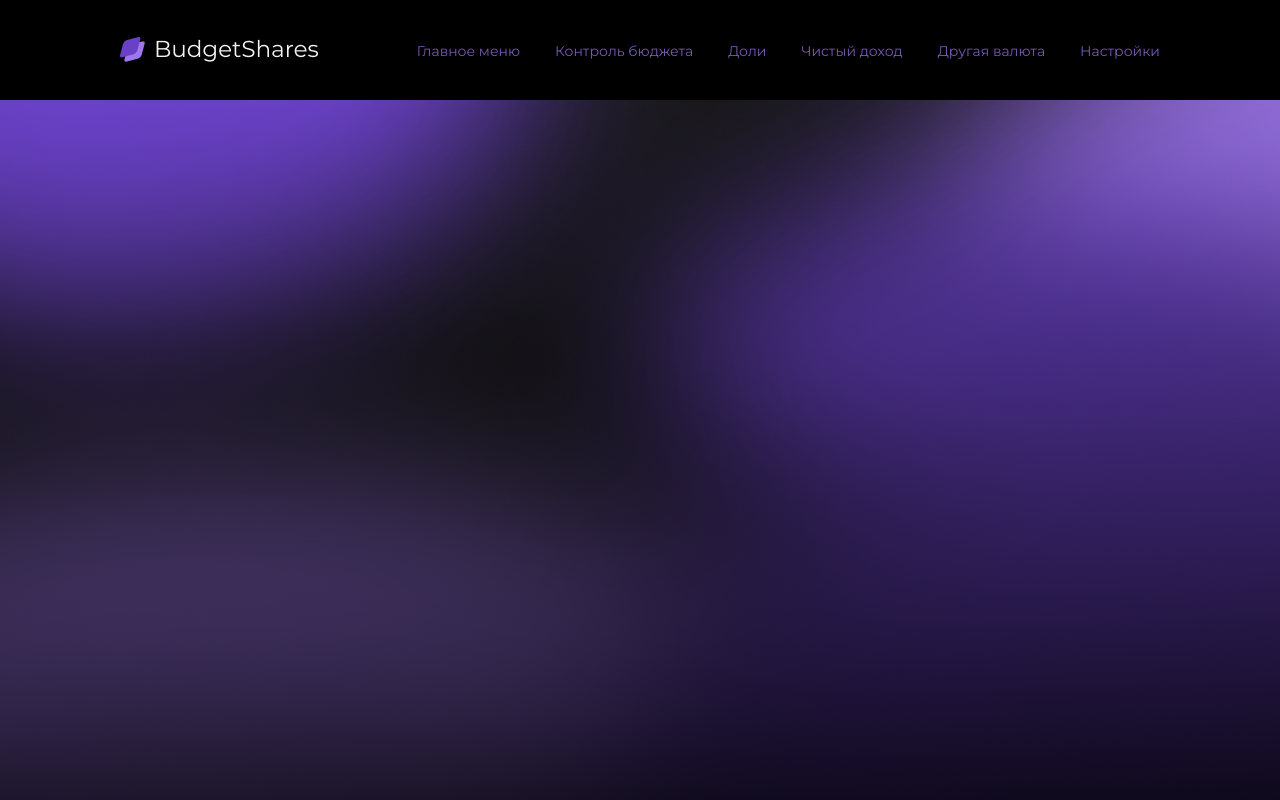
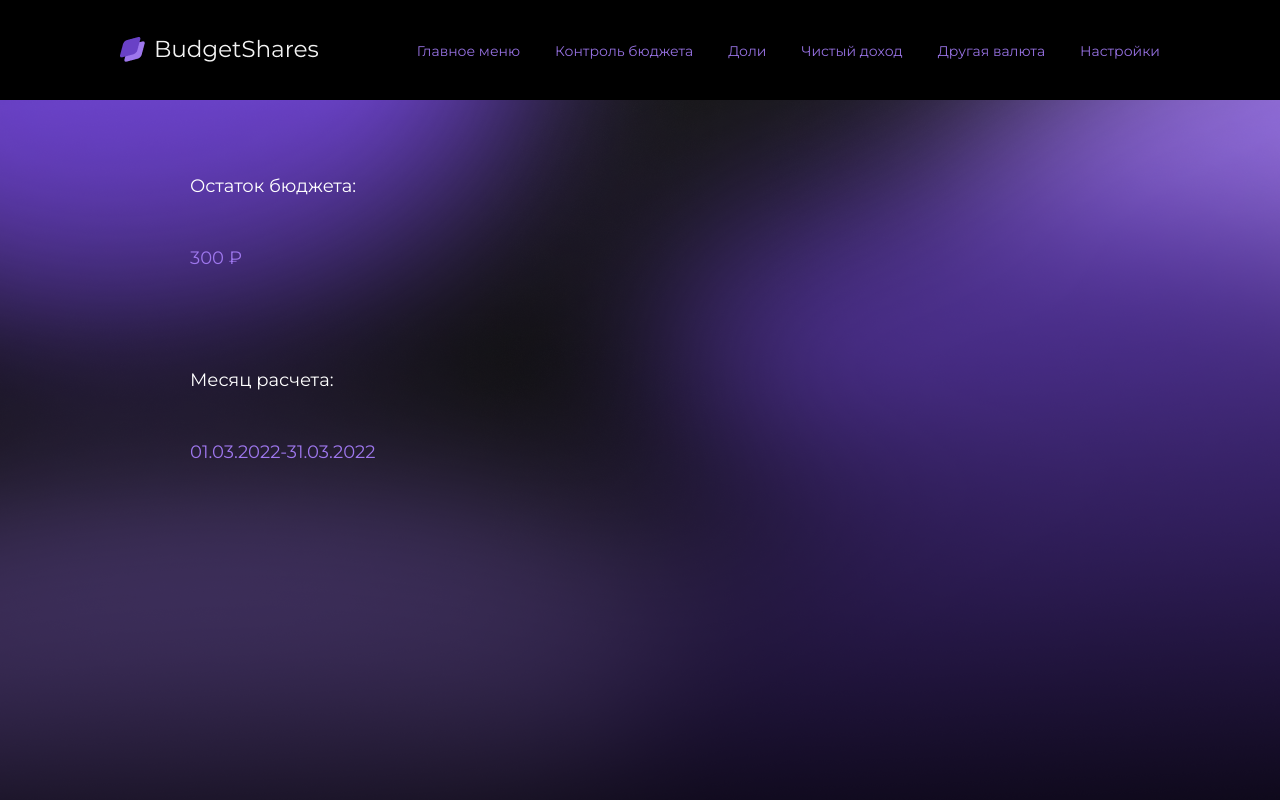
Before and after one commit to AHGEJLIHA/BudgetShares, an Angular app: page / in a window 1280 px wide. Built offline with nearby package versions, Linux system fonts and the light colour scheme; no server answers.

Commit message:
Верстка main-menu.component

```diff
--- a/src/app/main-menu/main-menu.component.html
+++ b/src/app/main-menu/main-menu.component.html
@@ -1 +1,9 @@
-<div>Hello!</div>
+<div class="budget_balance">
+  <div class="budget_balance_name">Остаток бюджета:</div>
+  <div class="budget_balance_value">300 ₽</div>
+</div>
+
+<div class="month_calculation">
+  <div class="month_calculation_name">Месяц расчета:</div>
+  <div class="month_calculation_value">01.03.2022-31.03.2022</div>
+</div>
--- a/src/app/main-menu/main-menu.styles/main-menu.component.css
+++ b/src/app/main-menu/main-menu.styles/main-menu.component.css
@@ -0,0 +1,34 @@
+.budget_balance{
+  margin-top: 100px;
+  padding-top: 75px;
+
+  font-family: 'Montserrat', sans-serif;
+  font-weight: 400;
+  font-size: 18px;
+  color: white;
+}
+
+.budget_balance_name{
+  margin-bottom: 50px;
+}
+
+.budget_balance_value{
+  color: #9E77ED;
+}
+
+.month_calculation{
+  margin-top: 100px;
+
+  font-family: 'Montserrat', sans-serif;
+  font-weight: 400;
+  font-size: 18px;
+  color: white;
+}
+
+.month_calculation_name{
+  margin-bottom: 50px;
+}
+
+.month_calculation_value{
+  color: #9E77ED;
+}
--- a/src/index.html
+++ b/src/index.html
@@ -26,6 +26,10 @@
       </nav>
     </div>
   </header>
-  <main-menu></main-menu>
+
+  <!--~~~~~~~~~~~~~~~~~~~~~~~~~~~~~CONTAINER~~~~~~~~~~~~~~~~~~~~~~~~~~~-->
+  <div class="container">
+    <main-menu></main-menu>
+  </div>
 </body>
 </html>
--- a/src/styles.css
+++ b/src/styles.css
@@ -3,7 +3,7 @@ font-family: 'Montserrat', sans-serif;
 */
 
 body{
-  background: url("assets/background.png") no-repeat;
+  background: url("assets/background.png");
 
   margin: 0;
 }
@@ -14,7 +14,7 @@ body{
   box-sizing: border-box;
 }
 
-/*~~~~~~~~~~~~HEADER~~~~~~~~~~~~*/
+/*~~~~~~~~~~~~~~~~~~~~~~~~~~~~~~HEADER~~~~~~~~~~~~~~~~~~~~~~~~~~~~~~~~*/
 header{
   width: 100%;
   height: 100px;
@@ -43,7 +43,7 @@ nav{
   font-weight: 400;
   font-size: 14px;
   color: #9E77ED;
-  opacity: 0.75;
+  opacity: 0.95;
   text-decoration: none;
 
   margin-left: 35px;
@@ -59,3 +59,10 @@ nav{
   opacity: 1;
   color: white;
 }
+
+/*~~~~~~~~~~~~~~~~~~~~~~~~~~~~~~CONTAINER~~~~~~~~~~~~~~~~~~~~~~~~~~~~~~~~*/
+.container{
+  width: 100%;
+  max-width: 900px;
+  margin: 0 auto;
+}
```
